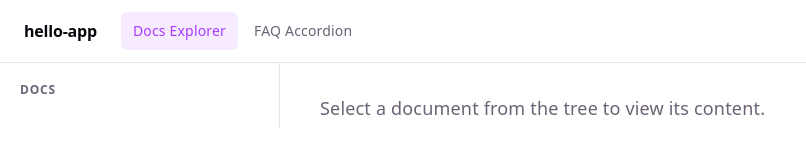
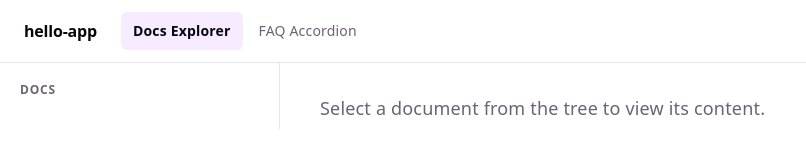
Before and after one commit to saurabhbiswas34-bot/hello-app, a React (Vite) app: page / in a window 1280 px wide. Shown: the top 160 px of the page, without its empty margins (0-806 px from the left). Built offline with nearby package versions, Linux system fonts and the light colour scheme.

Commit message:
fix: resolve axe color contrast violations in docs UI
Increase contrast for active/selected navigation states and markdown links so the docs explorer meets WCAG AA color-contrast checks in CI.

```diff
--- a/src/index.css
+++ b/src/index.css
@@ -5,6 +5,7 @@
   --border: #e5e4e7;
   --code-bg: #f4f3ec;
   --accent: #aa3bff;
+  --link: #6b21a8;
   --accent-bg: rgba(170, 59, 255, 0.1);
   --accent-border: rgba(170, 59, 255, 0.5);
   --social-bg: rgba(244, 243, 236, 0.5);
@@ -38,6 +39,7 @@
     --border: #2e303a;
     --code-bg: #1f2028;
     --accent: #c084fc;
+    --link: #d8b4fe;
     --accent-bg: rgba(192, 132, 252, 0.15);
     --accent-border: rgba(192, 132, 252, 0.5);
     --social-bg: rgba(47, 48, 58, 0.5);
@@ -130,7 +132,8 @@ body {
 
 .app-shell-nav-link.is-active {
   background: var(--accent-bg);
-  color: var(--accent);
+  color: var(--text-h);
+  font-weight: 600;
 }
 
 .app-shell-body {
@@ -316,7 +319,7 @@ code {
 
 .tree-row.is-selected {
   background: var(--accent-bg);
-  color: var(--accent);
+  color: var(--text-h);
   font-weight: 600;
 }
 
@@ -411,7 +414,9 @@ code {
 }
 
 .markdown-body a {
-  color: var(--accent);
+  color: var(--link);
+  text-decoration-thickness: 2px;
+  text-underline-offset: 2px;
 }
 
 .markdown-body code {
```
